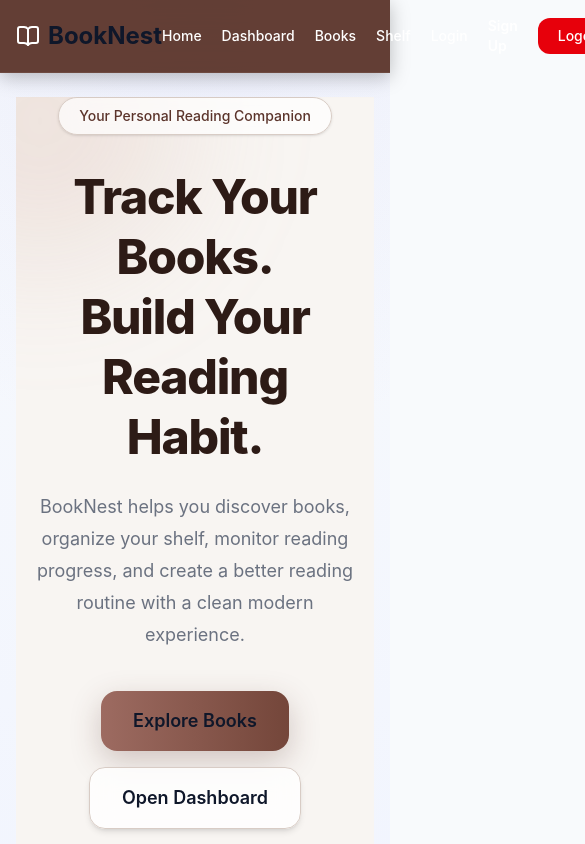
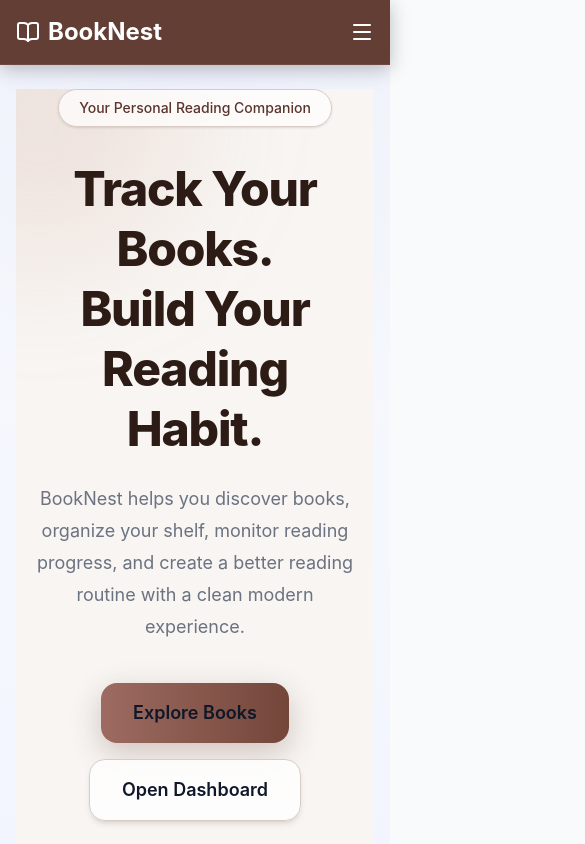
Before and after one commit to visheshbajpayee-source/book-nest, a Next.js app in the folder client/: page / in a window 390 px wide. Shown: the top 844 px of the page, 585 px wide, since content can reach past the window. Built offline with nearby package versions, Linux system fonts and the light colour scheme.

Commit message:
added sidebar

```diff
--- a/client/src/components/Navbar.tsx
+++ b/client/src/components/Navbar.tsx
@@ -1,12 +1,14 @@
 "use client";
 
 import Link from "next/link";
-import { BookOpen } from "lucide-react";
+import { BookOpen, Menu, X } from "lucide-react";
 import { useRouter, usePathname } from "next/navigation";
+import { useState } from "react";
 
 export default function Navbar() {
   const router = useRouter();
   const pathname = usePathname();
+  const [open, setOpen] = useState(false);
 
   if (pathname === "/login" || pathname === "/signup") {
     return null;
@@ -15,40 +17,99 @@ export default function Navbar() {
   const handleLogout = () => {
     localStorage.removeItem("booknest_token");
     localStorage.removeItem("booknest_refresh_token");
-
     router.push("/login");
   };
 
+  const closeMenu = () => setOpen(false);
+
+  const linkClass =
+    "px-2 py-2 rounded-lg transition-all duration-200 hover:bg-[#f3e8e3] hover:text-[#5b342b] hover:translate-x-1";
+
+  const logoutClass =
+    "text-left px-2 py-2 rounded-lg text-red-600 font-semibold transition-all duration-200 hover:bg-red-50 hover:translate-x-1";
+
   return (
-    <header className="sticky top-0 z-50 border-b border-[#6e4a41] bg-[#5b342b]/95 backdrop-blur-xl shadow-[0_4px_18px_rgba(0,0,0,0.25)]">
-      <nav className="mx-auto flex max-w-7xl items-center justify-between px-4 py-4">
+    <>
+      <header className="sticky top-0 z-50 border-b border-[#6e4a41] bg-[#5b342b]/95 backdrop-blur-xl shadow-[0_4px_18px_rgba(0,0,0,0.25)]">
+        <nav className="mx-auto flex max-w-7xl items-center justify-between px-4 py-4">
+       <Link href="/" className="flex items-center gap-2 text-2xl font-bold text-white">
+       <BookOpen className="h-6 w-6 text-white" />
+       <span className="text-white">BookNest</span>
+       </Link>
 
-        <Link
-          href="/"
-          className="flex items-center gap-2 text-2xl font-bold text-white"
-        >
-          <BookOpen className="h-6 w-6 text-white" />
-          BookNest
-        </Link>
+          <div className="hidden md:flex items-center gap-5 text-sm font-medium text-white">
 
-        <div className="flex items-center gap-5 text-sm font-medium text-white">
+            <Link href="/dashboard">Dashboard</Link>
+            <Link href="/books">Books</Link>
+            <Link href="/shelf">Shelf</Link>
 
-          <Link href="/">Home</Link>
+            <Link href="/login" className="hover:underline">
+              Login
+            </Link>
 
-          <Link href="/dashboard">Dashboard</Link>
+            <Link href="/signup" className="hover:underline">
+              Signup
+            </Link>
 
-          <Link href="/books">Books</Link>
+            <button
+              onClick={handleLogout}
+              className="rounded-xl bg-red-600 px-5 py-2 text-white"
+            >
+              Logout
+            </button>
 
-          <Link href="/shelf">Shelf</Link>
+          </div>
+          <button onClick={() => setOpen(true)}className="md:hidden text-white">
+            <Menu />
+          </button>
+        </nav>
+      </header>
 
-          <Link href="/login" className="  text-white">Login</Link>
+      {open && (
+        <div className="fixed inset-0 z-50 bg-black/40">
 
-          <Link href="/signup" className="text-[#4E2F28] font-semibold">Sign Up</Link>
+          <div className="absolute right-0 top-0 h-full w-72 bg-white p-6 text-[#5b342b] shadow-2xl">
 
-          <button onClick={handleLogout} className="rounded-xl bg-red-600 px-5 py-2 text-white">Logout</button>
+            <button onClick={closeMenu} className="mb-8 text-[#5b342b]">
+              <X />
+            </button>
 
+            <div className="flex flex-col gap-4 font-medium">
+
+              <Link href="/dashboard" onClick={closeMenu} className={linkClass}>
+                Dashboard
+              </Link>
+
+              <Link href="/books" onClick={closeMenu} className={linkClass}>
+                Books
+              </Link>
+
+              <Link href="/shelf" onClick={closeMenu} className={linkClass}>
+                Shelf
+              </Link>
+
+              <Link href="/login" onClick={closeMenu} className={linkClass}>
+                Login
+              </Link>
+
+              <Link href="/signup" onClick={closeMenu} className={linkClass}>
+                Signup
+              </Link>
+
+              <button
+                onClick={() => {
+                  handleLogout();
+                  closeMenu();
+                }}
+                className={logoutClass}
+              >
+                Logout
+              </button>
+
+            </div>
+          </div>
         </div>
-      </nav>
-    </header>
+      )}
+    </>
   );
 }
```
